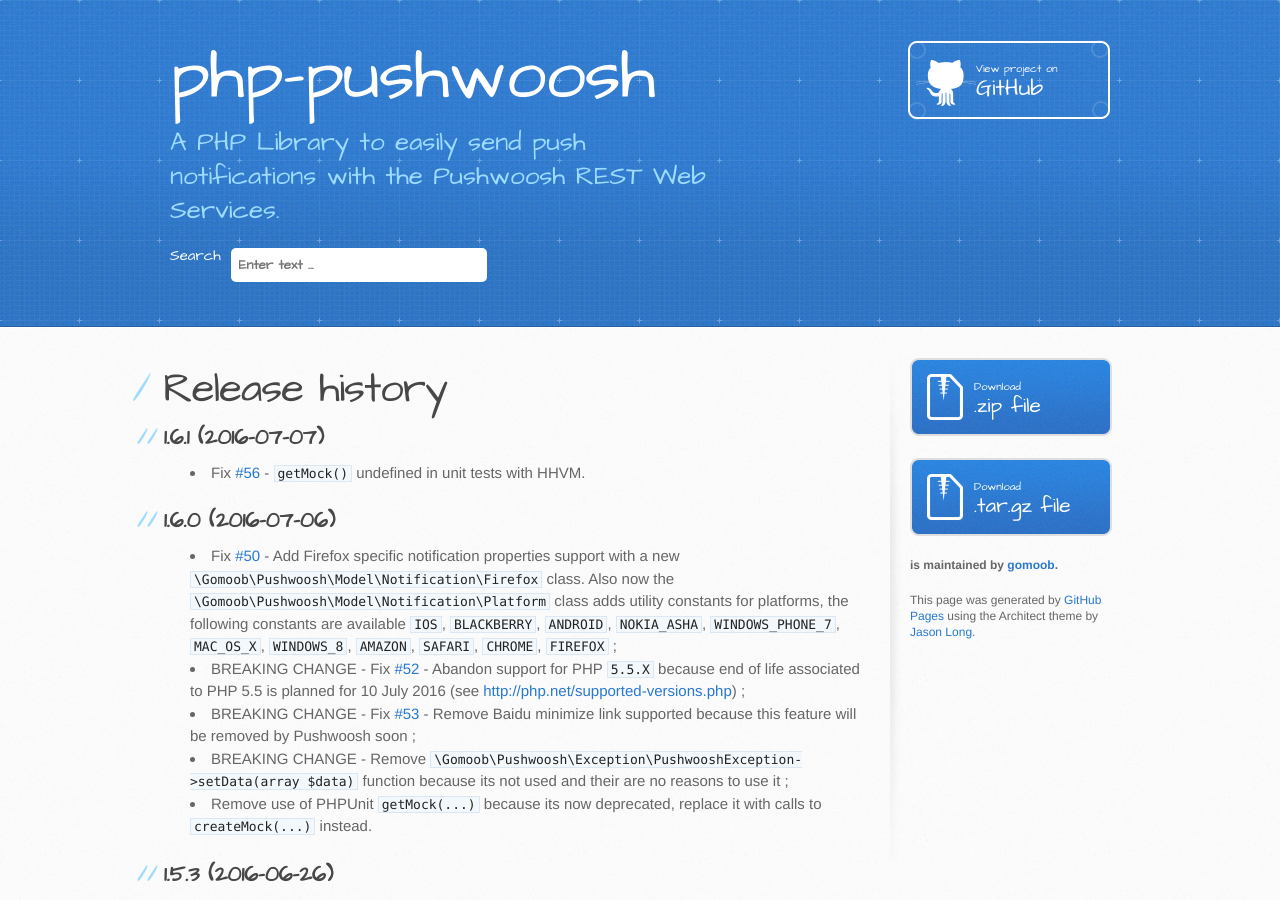
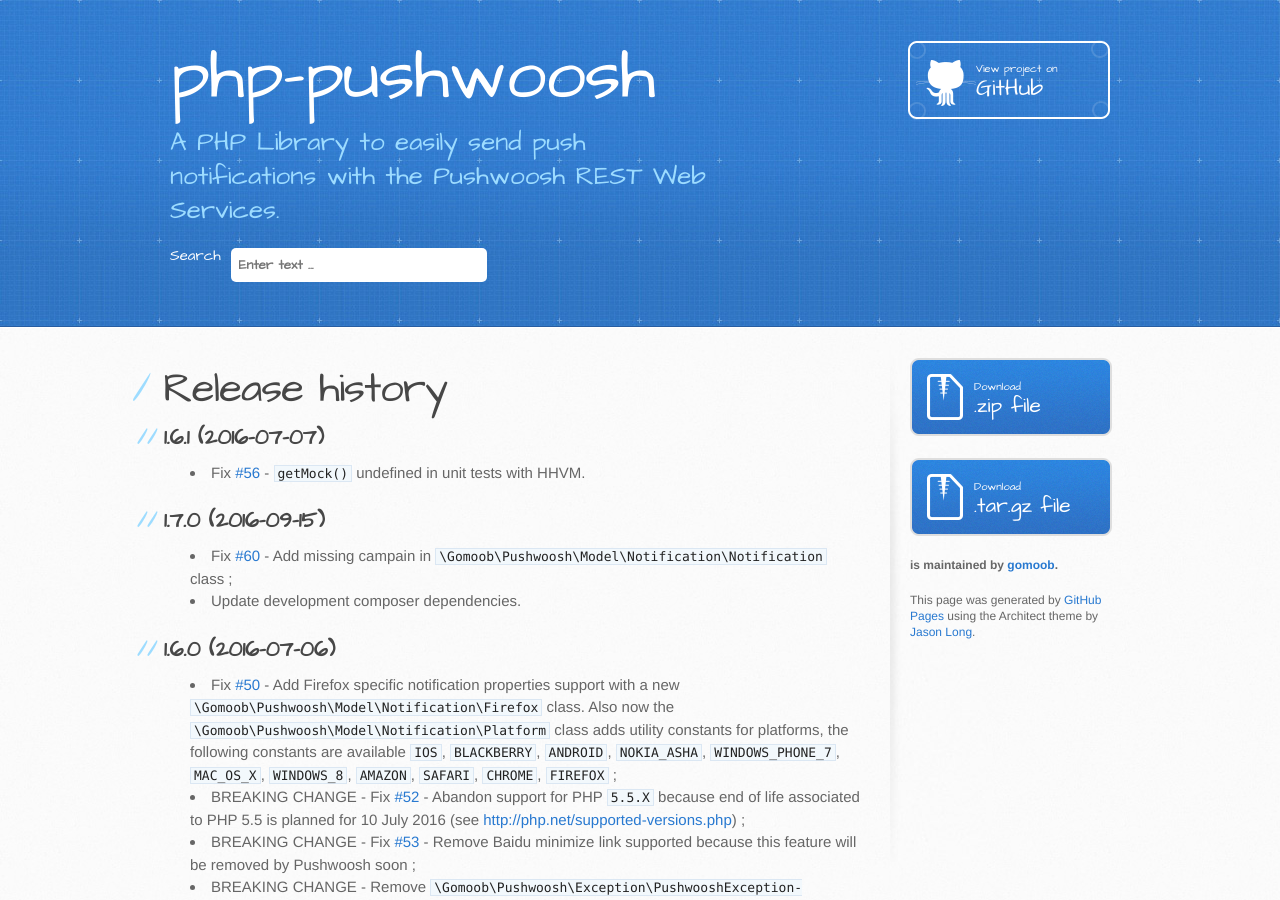
Before and after one commit to gomoob/php-pushwoosh, a Jekyll site: the page built from release-history.html, in a window 1280 px wide and 900 px high. Built offline with Jekyll 4.4.1, drawn with Linux system fonts in a browser that asks for light colours; comment, search, counter and statistics services are not loaded.

Commit message:
Update release history.

```diff
--- a/release-history.html
+++ b/release-history.html
@@ -13,6 +13,16 @@
     </li>
 </ul>
 
+<h2>1.7.0 (2016-09-15)</h2>
+<ul>
+    <li>
+        Fix <a href="">#60</a> - Add missing campain in <code>\Gomoob\Pushwoosh\Model\Notification\Notification</code>
+        class ;
+    </li>
+    <li>
+    	Update development composer dependencies.
+    </li>
+</ul>
 <h2>1.6.0 (2016-07-06)</h2>
 <ul>
     <li>
```
